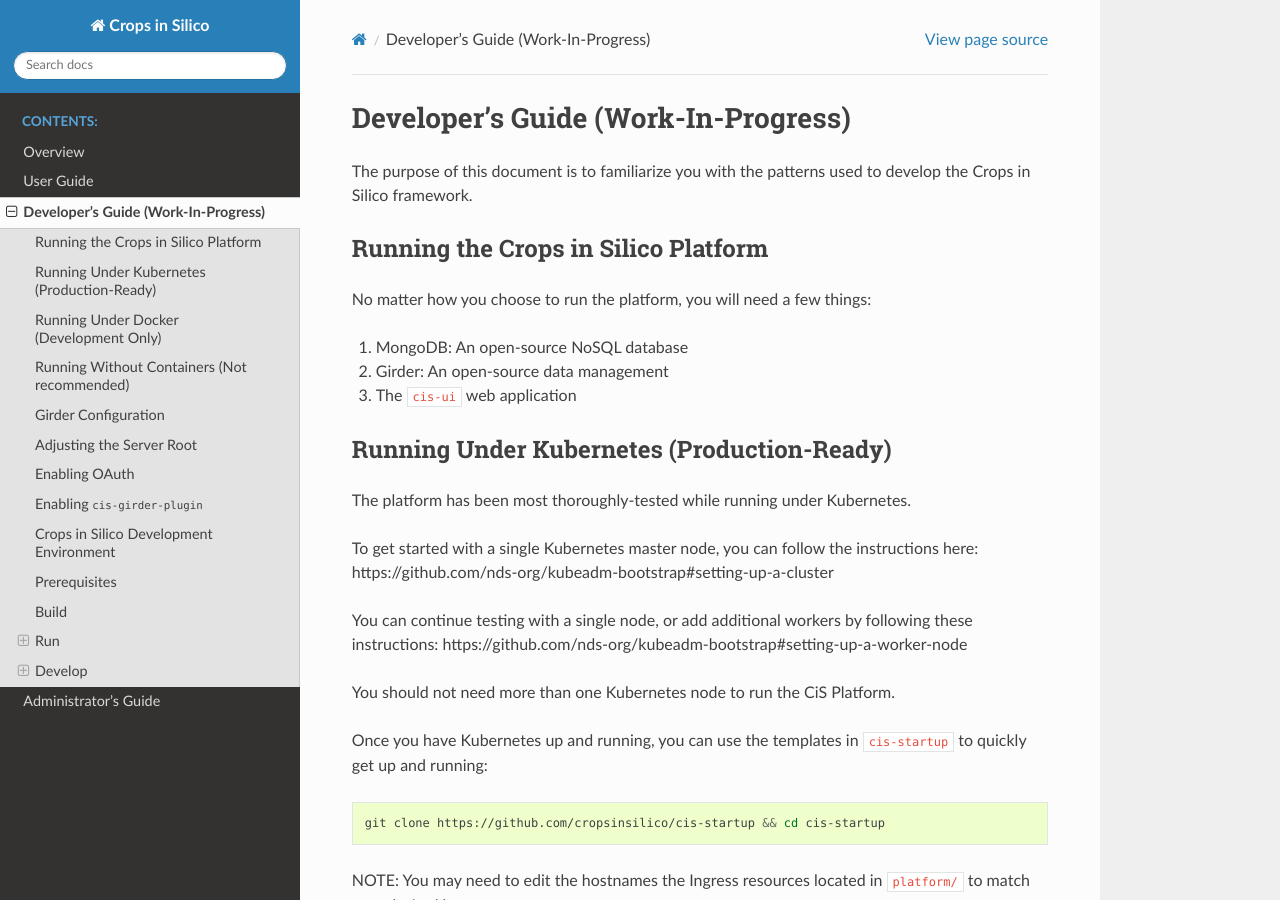
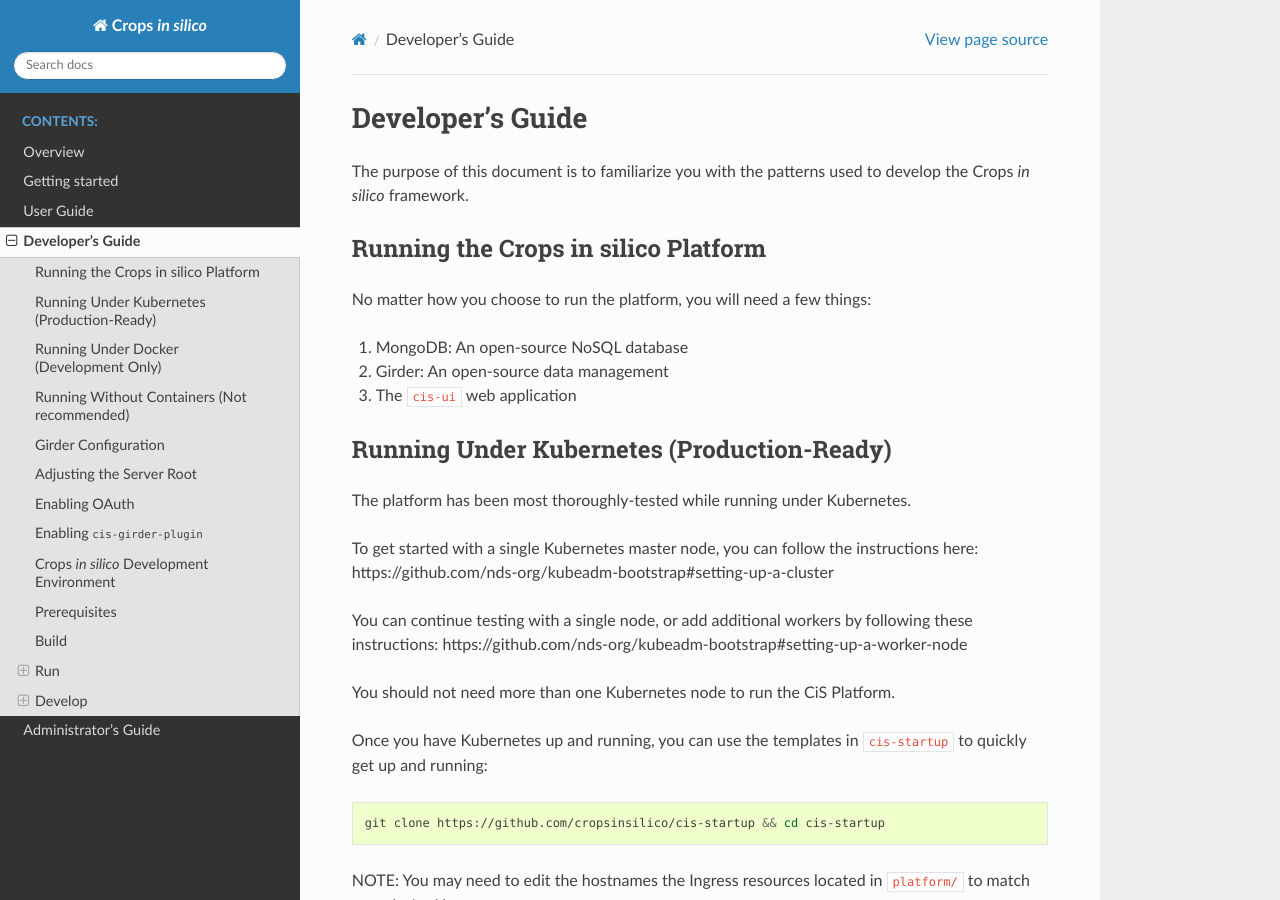
Before and after one commit to cropsinsilico/cis-ui, a Sphinx documentation site: the page built from docs/developer_guide.md, in a window 1280 px wide and 900 px high. Built offline with Sphinx 7.4.7 and the Read the Docs theme 2.0.0, drawn with Linux system fonts in a browser that asks for light colours; some of the changed text lies outside the part shown.

```diff
--- a/docs/conf.py
+++ b/docs/conf.py
@@ -19,9 +19,9 @@
 
 # -- Project information -----------------------------------------------------
 
-project = 'Crops in Silico'
-copyright = '2018 Crops in Silico authors'
-author = 'Crops in Silico authors'
+project = 'Crops <i>in silico</i>'
+copyright = '2018 Crops in silico authors'
+author = 'Crops in silico authors'
 
 # The short X.Y version
 version = ''
@@ -132,7 +132,7 @@ latex_elements = {
 # (source start file, target name, title,
 #  author, documentclass [howto, manual, or own class]).
 latex_documents = [
-    (master_doc, 'CropsinSilico.tex', 'Crops in Silico Documentation',
+    (master_doc, 'CropsinSilico.tex', 'Crops in silico Documentation',
      'Mike Lambert, Craig Willis', 'manual'),
 ]
 
@@ -142,7 +142,7 @@ latex_documents = [
 # One entry per manual page. List of tuples
 # (source start file, name, description, authors, manual section).
 man_pages = [
-    (master_doc, 'cropsinsilico', 'Crops in Silico Documentation',
+    (master_doc, 'cropsinsilico', 'Crops in silico Documentation',
      [author], 1)
 ]
 
@@ -153,7 +153,7 @@ man_pages = [
 # (source start file, target name, title, author,
 #  dir menu entry, description, category)
 texinfo_documents = [
-    (master_doc, 'CropsinSilico', 'Crops in Silico Documentation',
+    (master_doc, 'CropsinSilico', 'Crops in silico Documentation',
      author, 'CropsinSilico', 'One line description of project.',
      'Miscellaneous'),
 ]
--- a/docs/developer_guide.md
+++ b/docs/developer_guide.md
@@ -1,7 +1,7 @@
-# Developer's Guide (Work-In-Progress)
-The purpose of this document is to familiarize you with the patterns used to develop the Crops in Silico framework.
+# Developer's Guide
+The purpose of this document is to familiarize you with the patterns used to develop the Crops _in silico_ framework.
 
-## Running the Crops in Silico Platform
+## Running the Crops in silico Platform
 No matter how you choose to run the platform, you will need a few things:
 1. MongoDB: An open-source NoSQL database
 2. Girder: An open-source data management
@@ -71,8 +71,8 @@ Coming Soon!
 ## Enabling `cis-girder-plugin`
 Coming Soon!
 
-## Crops in Silico Development Environment
-The following instructions should help you get a development environment up and running for modifying the Crops in Silico Model Composer UI
+## Crops _in silico_ Development Environment
+The following instructions should help you get a development environment up and running for modifying the Crops _in silico_ Model Composer UI
 
 ## Prerequisites
 * Git
```
Also changed, not shown: docs/admin_guide.md (+1 -1 lines), docs/index.rst (+4 -3 lines), docs/quickstart.md (added, +74 -0 lines), docs/readme.md (+15 -19 lines), docs/user_guide.md (+4 -4 lines), docs/screenshots/quickstart/01-cis-signin.png (added), docs/screenshots/quickstart/02-github-login.png (added), docs/screenshots/quickstart/03-github-authorization.png (added), docs/screenshots/quickstart/04-start-server.png (added), docs/screenshots/quickstart/05-server-progress.png (added), docs/screenshots/quickstart/06-jl-launcher.png (added), docs/screenshots/quickstart/07-model-composer.png (added), docs/screenshots/quickstart/08-model-logs.png (added), docs/screenshots/quickstart/09-model-output.png (added), 1 more files, 1 other file.
